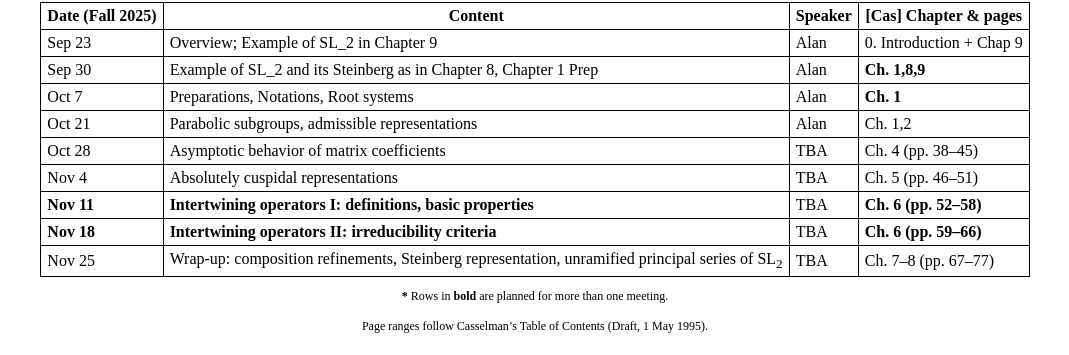
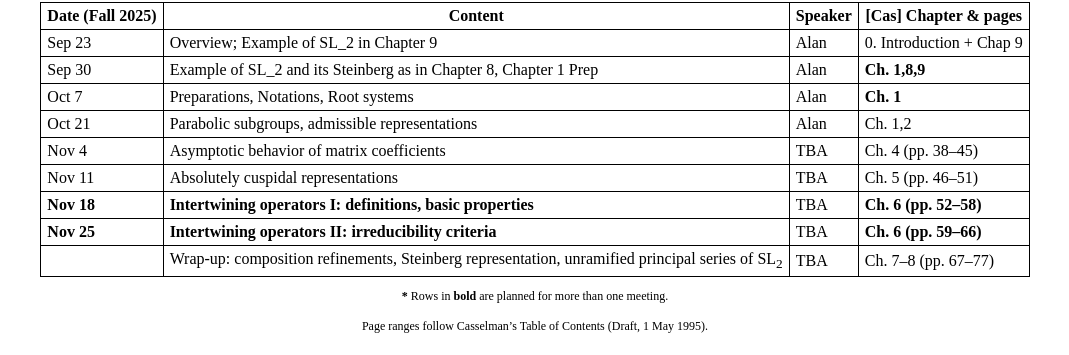
Before and after one commit to axhou/axhou.github.io, a Jekyll site: the page 25caspadic.html, which Jekyll copies as it is, in a window 1280 px wide. Shown: the part 158-513 px from the top of the page, without its empty margins (105-1174 px from the left). Built offline with Jekyll 4.4.1, drawn with Linux system fonts in a browser that asks for light colours.

Commit message:
Update 25caspadic.html

```diff
--- a/25caspadic.html
+++ b/25caspadic.html
@@ -61,34 +61,34 @@
       </tr>
 
       <tr>
-        <td>Oct&nbsp;28</td>
+        <td>Nov&nbsp;4</td>
         <td>Asymptotic behavior of matrix coefficients</td>
         <td>TBA</td>
         <td>Ch.&nbsp;4 (pp.&nbsp;38–45)</td>
       </tr>
 
       <tr>
-        <td>Nov&nbsp;4</td>
+        <td>Nov&nbsp;11</td>
         <td>Absolutely cuspidal representations</td>
         <td>TBA</td>
         <td>Ch.&nbsp;5 (pp.&nbsp;46–51)</td>
       </tr>
 
       <tr>
-        <td><strong>Nov&nbsp;11</strong></td>
+        <td><strong>Nov&nbsp;18</strong></td>
         <td><strong>Intertwining operators I: definitions, basic properties</strong></td>
         <td>TBA</td>
         <td><strong>Ch.&nbsp;6 (pp.&nbsp;52–58)</strong></td>
       </tr>
       <tr>
-        <td><strong>Nov&nbsp;18</strong></td>
+        <td><strong>Nov&nbsp;25</strong></td>
         <td><strong>Intertwining operators II: irreducibility criteria</strong></td>
         <td>TBA</td>
         <td><strong>Ch.&nbsp;6 (pp.&nbsp;59–66)</strong></td>
       </tr>
 
       <tr>
-        <td>Nov&nbsp;25</td>
+        <td></td>
         <td>Wrap-up: composition refinements, Steinberg representation, unramified principal series of SL<sub>2</sub></td>
         <td>TBA</td>
         <td>Ch.&nbsp;7–8 (pp.&nbsp;67–77)</td>
```
